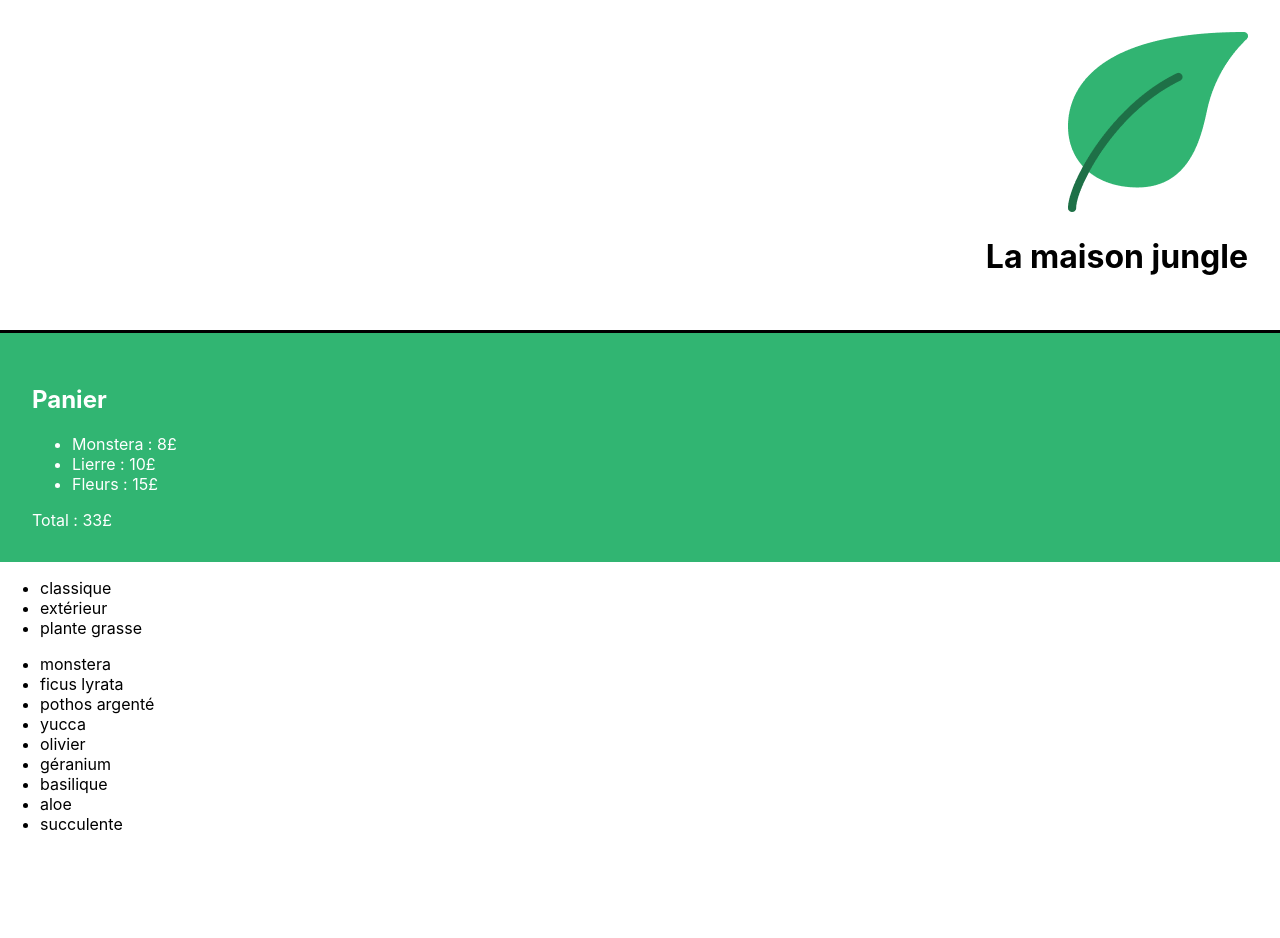
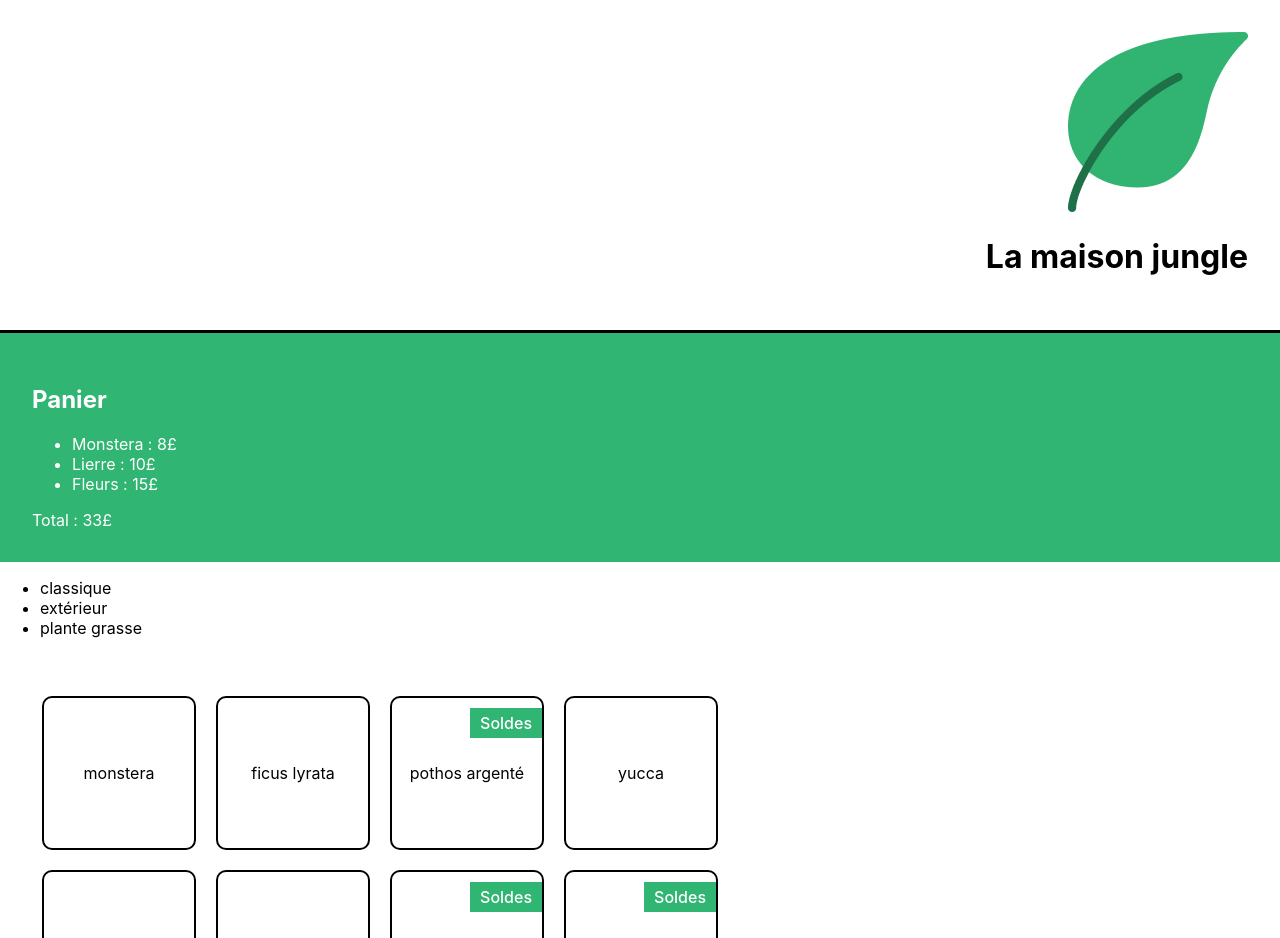
Before and after one commit to LeonardoRubuz/la-maison-plante, a React (Create React App) app: page / in a window 1280 px wide. Shown: the top 938 px of the page. Before the commit the page ends 850 px from the top, so only its background shows below. Built offline with nearby package versions, Linux system fonts and the light colour scheme.

Commit message:
shoppinglist updated

```diff
--- a/src/components/ShoppingList.js
+++ b/src/components/ShoppingList.js
@@ -1,4 +1,5 @@
 import { plantList } from "../datas/plantList";
+import '../styles/ShoppingList.css';
 
 function ShoppingList() {
     const categories = plantList.reduce(
@@ -14,10 +15,10 @@ function ShoppingList() {
                     <li key={cat}>{cat}</li>
                 ))}
             </ul>
-            <ul>
+            <ul className="lmj-plant-list">
                 {plantList.map((plant) => (
-                    <li key={plant.id}>
-                        {plant.name} {plant.isBestSale ? <span> : super vente</span> : null}
+                    <li key={plant.id} className="lmj-plant-item">
+                        {plant.name} {plant.isSpecialOffer && <div className="lmj-sales">Soldes</div>}
                     </li>
                 ))}
             </ul>
```
